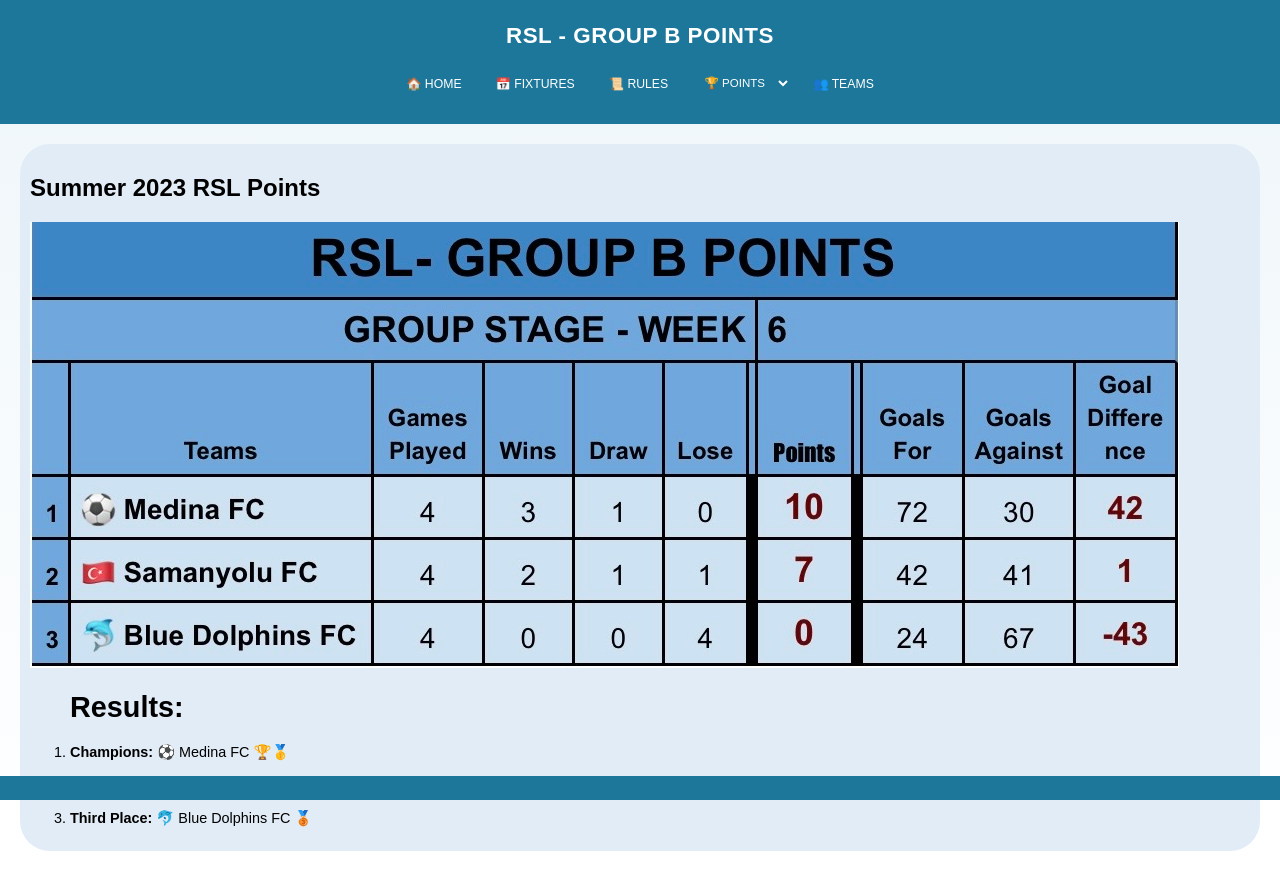
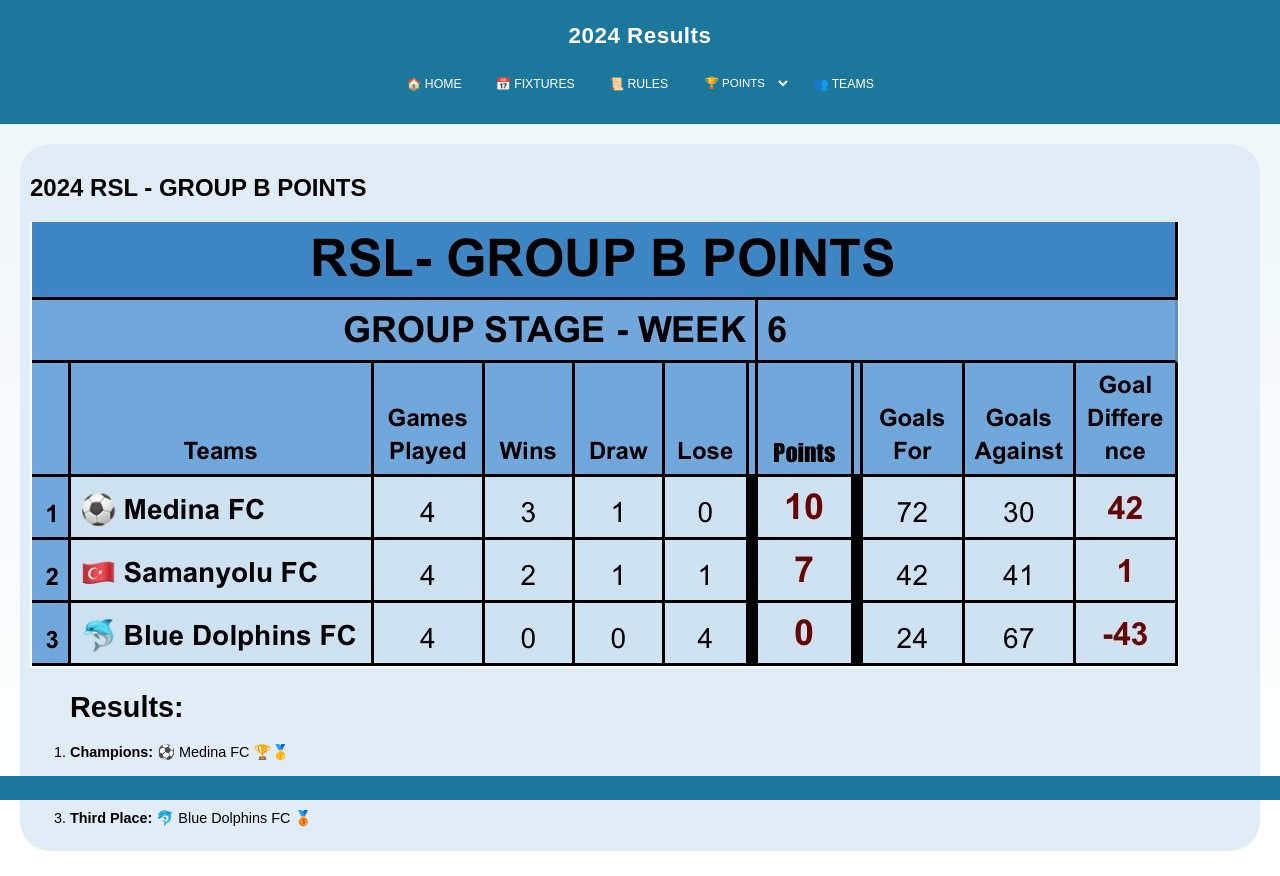
Before and after one commit to respectsl/rsl, a plain HTML site: page archive/2024_group_b_points.html in a window 1280 px wide. Drawn offline with Linux system fonts and the light colour scheme.

Commit message:
Update text

```diff
--- a/archive/2024_group_b_points.html
+++ b/archive/2024_group_b_points.html
@@ -20,7 +20,7 @@
 <script src="../nav.js"></script>
 <body>
     <header>
-        <h1>RSL - GROUP B POINTS</h1>
+        <h1>2024 Results</h1>
         <button class="menu-toggle" id="menuToggle">
             ☰ <span>Menu</span> ⚽
         </button>
@@ -58,7 +58,7 @@
 
     <main>
         <div class="archive_div">
-            <H2 class="archive">Summer 2023 RSL Points</H2>
+            <H2 class="archive">2024 RSL - GROUP B POINTS</H2>
             <img src="../images/2024_group_b.png" alt="Description of your image">
             <div>
                 <ol class="archive_ol">
```
Also changed, not shown: archive/2023.html (+1 -1 lines), archive/2024_group_a_points.html (+2 -2 lines), archive/2024_league_points.html (+2 -2 lines).
